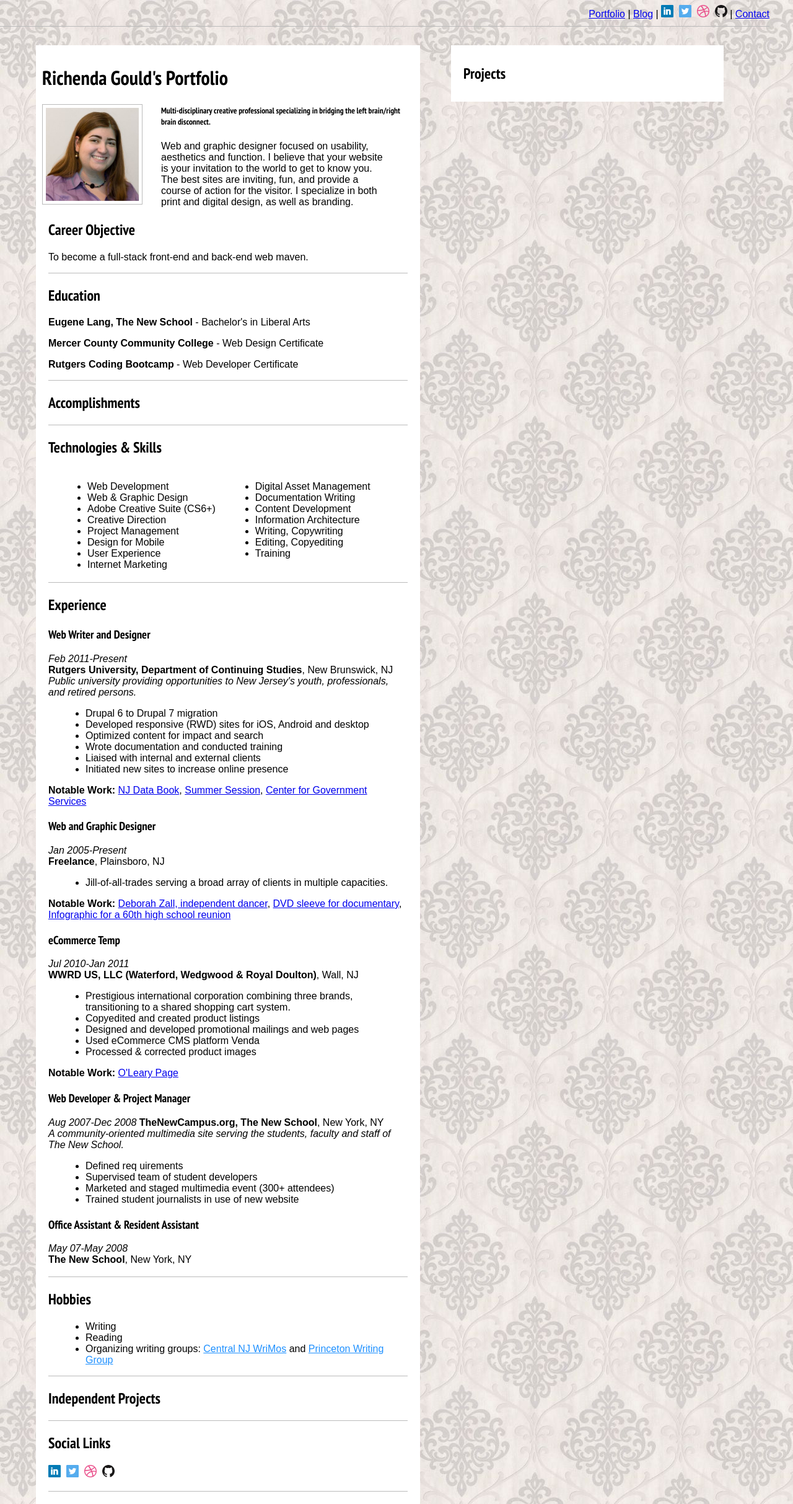
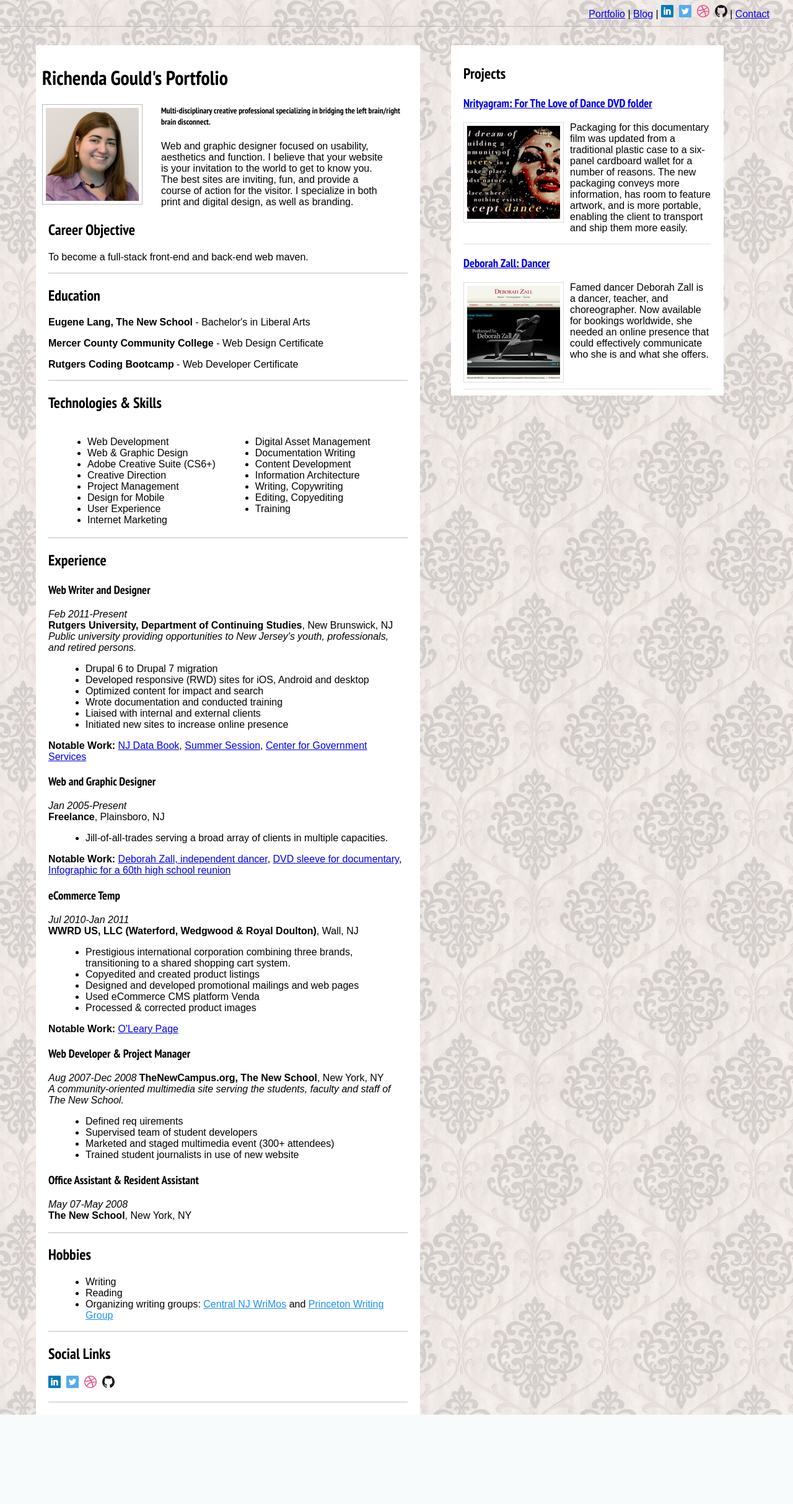
Before and after one commit to richendacodes/portfolio, a PHP site: page /home.html in a window 1280 px wide. Shown: the whole page at 62% size. After the commit the page ends 2282 px from the top, so only its background shows below. Run offline with PHP 8.4, Linux system fonts and the light colour scheme.

Commit message:
Portfolio pattern init

```diff
--- a/home.html
+++ b/home.html
@@ -46,9 +46,10 @@
 			<p><strong>Rutgers Coding Bootcamp</strong> - Web Developer Certificate</p>
 	</div>
 
-	<div class="block">
+<!-- 	<div class="block">
 		<h2>Accomplishments</h2>
 	</div>
+-->
 	<div class="block">
 		<h2>Technologies &amp; Skills </h2>
 		<table>
@@ -143,9 +144,11 @@
 				<li>Organizing writing groups: <a href="http://nanowrimo.org/en/regions/usa-new-jersey-central">Central NJ WriMos</a> and <a href="http://meetup.com/Princeton-Writing-Group/">Princeton Writing Group</a></li>
 			</ul>
 	</div>
-	<div class="block">
+<!-- 	<div class="block">
 		<h2>Independent Projects</h2>
 	</div>
+-->
+
 	<div class="block">
 		<h2>Social Links</h2>
 
@@ -161,6 +164,20 @@
 
 <h2>Projects</h2>
 
+	<div class="project">
+		<a href="http://www.richendagould.com/design/portfolio/nrityagram-ftlod-dvd-sleeve/"><h3>Nrityagram: For The Love of Dance DVD folder</h3></a>
+		<a href="http://www.richendagould.com/design/portfolio/nrityagram-ftlod-dvd-sleeve/"><img src="img/nritdvd.jpg"></a>
+		<p>Packaging for this documentary film was updated from a traditional plastic case to a six-panel cardboard wallet for a number of reasons. The new packaging conveys more information, has room to feature artwork, and is more portable, enabling the client to transport and ship them more easily.</p>
+
+	</div>
+
+	<div class="project">
+		<a href="http://www.richendagould.com/design/portfolio/deborah-zall-dancer/"><h3>Deborah Zall: Dancer</h3></a>
+		<a href="http://www.richendagould.com/design/portfolio/deborah-zall-dancer/"><img src="img/zall.jpg"></a>
+		<p>Famed dancer Deborah Zall is a dancer, teacher, and choreographer. Now available for bookings worldwide, she needed an online presence that could effectively communicate who she is and what she offers.</p>
+		<div style="clear: both"></div>
+	</div>
+
 
 
 
--- a/style.css
+++ b/style.css
@@ -40,6 +40,19 @@
 
 }
 
+.project {
+	border-bottom: 1px solid #DDD;
+}
+
+.project img, .project img a {
+	width: 150px;
+	margin-right: 10px;
+	margin-bottom: 10px;
+	float: left;
+	padding: 5px;
+	border: 1px #DDD solid;
+}
+
 .social {
 	width: 20px;
 }
```
Also changed, not shown: img/nritdvd.jpg (added), img/nritsite.jpg (added), img/wwrd_12days.png (added), img/wwrd_aram.jpg (added), img/wwrd_jol.png (added), img/zall.jpg (added).
